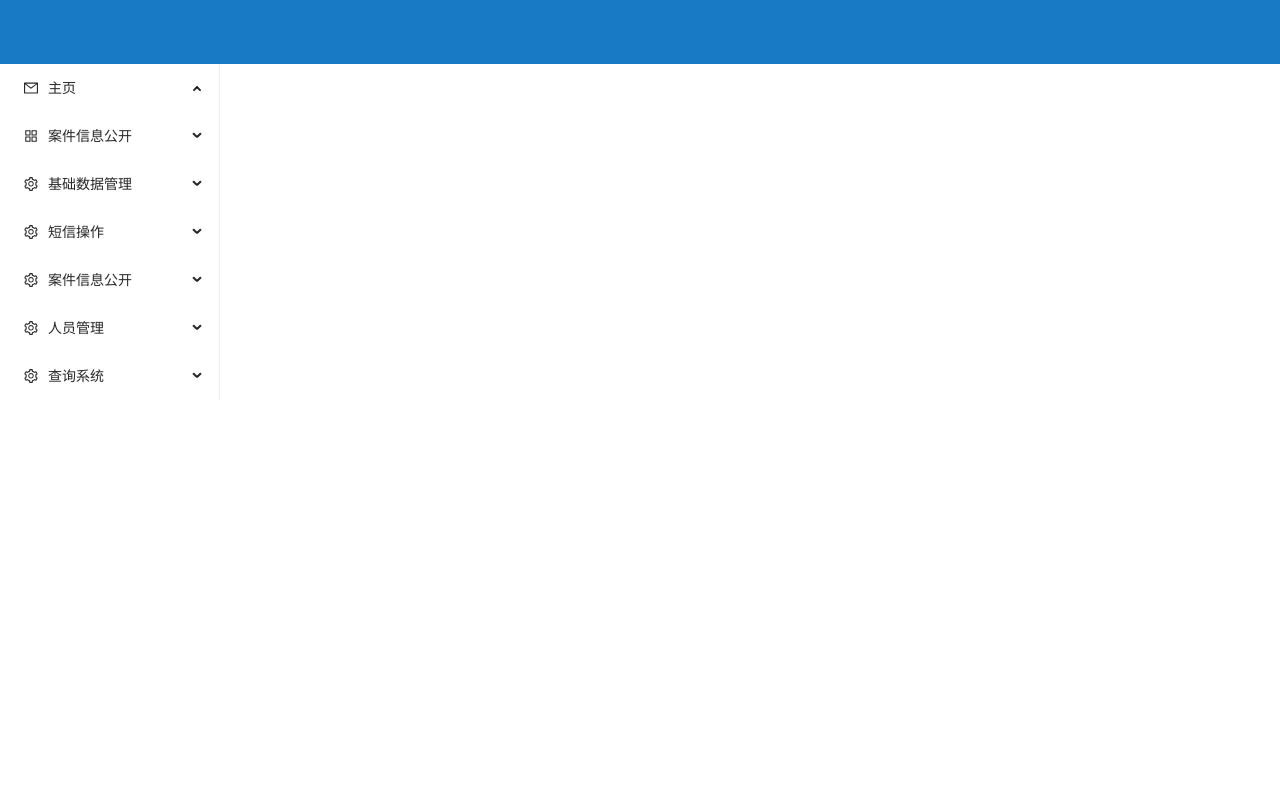
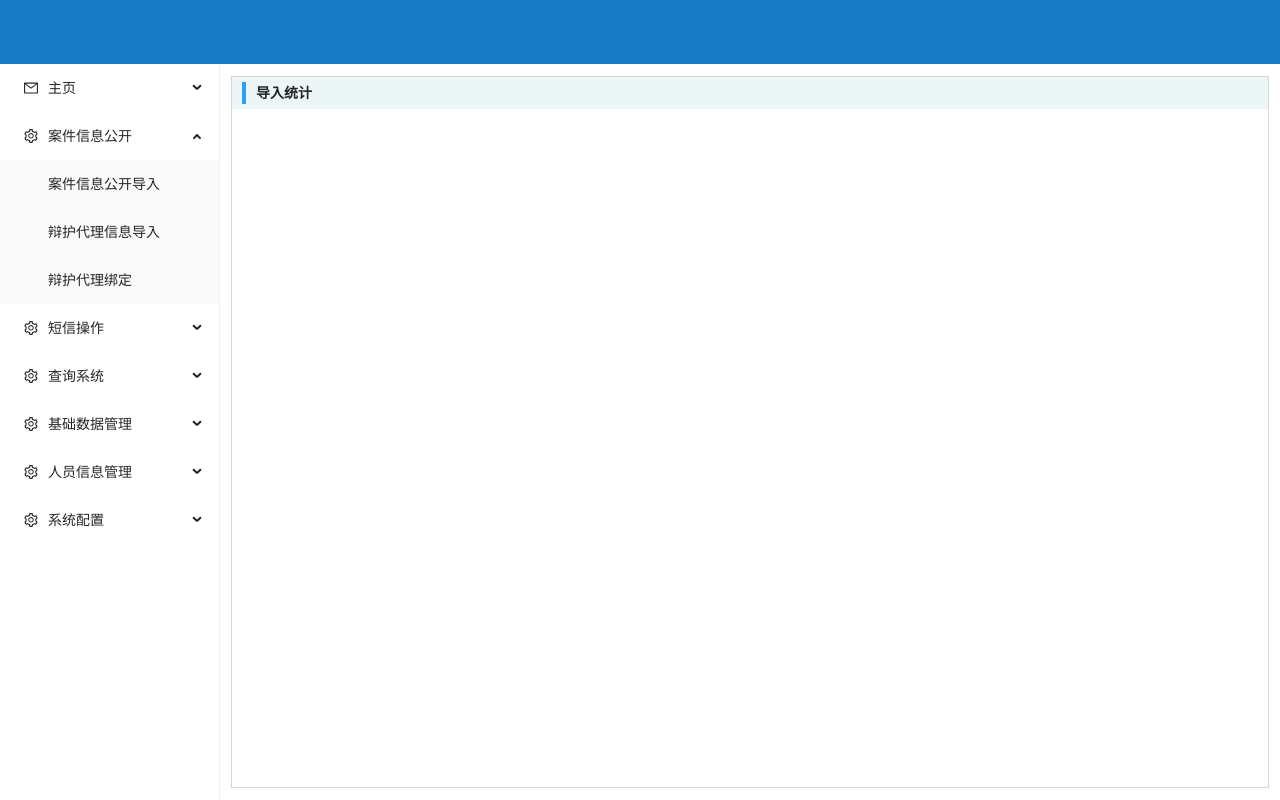
Before and after one commit to sayLX/WineYard, a Vue app: page /#/leadingIn in a window 1280 px wide. Built offline with nearby package versions, Linux system fonts and the light colour scheme.

Commit message:
路由框架的搭建

```diff
--- a/src/App.vue
+++ b/src/App.vue
@@ -9,6 +9,7 @@
                 theme="light"
                 v-model:selectedKeys="selectedKeys"
                 @openChange="onOpenChange"
+                @click="clickItem"
                 class="l-menu"
                 >
                 <a-sub-menu key="sub1">
@@ -18,48 +19,48 @@
                 </a-sub-menu>
                 <a-sub-menu key="sub2">
                     <template #title>
-                    <span><AppstoreOutlined /><span>案件信息公开</span></span>
+                    <span><SettingOutlined /><span>案件信息公开</span></span>
                     </template>
-                    <a-menu-item key="1">用户管理</a-menu-item>
-                    <a-menu-item key="2">组织机构</a-menu-item>
-                    <a-menu-item key="4">数据字典</a-menu-item>
-                    <a-menu-item key="5">功能管理</a-menu-item>
+                    <a-menu-item key="1">案件信息公开导入</a-menu-item>
+                    <a-menu-item key="2">辩护代理信息导入</a-menu-item>
+                    <a-menu-item key="3">辩护代理绑定</a-menu-item>
                 </a-sub-menu>
                 <a-sub-menu key="sub3">
                     <template #title>
-                    <span><SettingOutlined /><span>基础数据管理</span></span>
+                    <span><SettingOutlined /><span>短信操作</span></span>
                     </template>
-                    <a-menu-item key="6">短信模板</a-menu-item>
+                    <a-menu-item key="4">本院通知</a-menu-item>
+                    <a-menu-item key="5">自定义短信</a-menu-item>
                 </a-sub-menu>
                 <a-sub-menu key="sub4">
                     <template #title>
-                    <span><SettingOutlined /><span>短信操作</span></span>
+                    <span><SettingOutlined /><span>查询系统</span></span>
                     </template>
-                    <a-menu-item key="7">本院通知</a-menu-item>
-                    <a-menu-item key="8">自定义短信</a-menu-item>
+                    <a-menu-item key="sendQuery">发送记录查询</a-menu-item>
+                    <a-menu-item key="sendStatistics">发送记录统计</a-menu-item>
+                    <a-menu-item key="leadingIn">导入记录统计</a-menu-item>
                 </a-sub-menu>
                 <a-sub-menu key="sub5">
                     <template #title>
-                    <span><SettingOutlined /><span>案件信息公开</span></span>
+                    <span><SettingOutlined /><span>基础数据管理</span></span>
                     </template>
-                    <a-menu-item key="9">案件信息公开导入</a-menu-item>
-                    <a-menu-item key="10">辩护代理信息导入</a-menu-item>
-                    <a-menu-item key="11">辩护代理绑定</a-menu-item>
+                    <a-menu-item key="9">短信模板</a-menu-item>
                 </a-sub-menu>
                 <a-sub-menu key="sub6">
                     <template #title>
-                    <span><SettingOutlined /><span>人员管理</span></span>
+                    <span><SettingOutlined /><span>人员信息管理</span></span>
                     </template>
-                    <a-menu-item key="12">律师管理</a-menu-item>
-                    <a-menu-item key="13">单位人员管理</a-menu-item>
+                    <a-menu-item key="10">律师管理</a-menu-item>
+                    <a-menu-item key="11">单位人员管理</a-menu-item>
                 </a-sub-menu>
                 <a-sub-menu key="sub7">
                     <template #title>
-                    <span><SettingOutlined /><span>查询系统</span></span>
+                    <span><SettingOutlined /><span>系统配置</span></span>
                     </template>
-                    <a-menu-item key="14">发送记录查询</a-menu-item>
-                    <a-menu-item key="15">发送记录统计</a-menu-item>
-                    <a-menu-item key="16">导入记录统计</a-menu-item>
+                    <a-menu-item key="12">用户管理</a-menu-item>
+                    <a-menu-item key="13">组织机构</a-menu-item>
+                    <a-menu-item key="14">数据字典</a-menu-item>
+                    <a-menu-item key="15">功能管理</a-menu-item>
                 </a-sub-menu>
                 </a-menu>
             </div>
@@ -70,29 +71,40 @@
   </div>
 </template>
 <script lang='ts'>
-import { MailOutlined, AppstoreOutlined, SettingOutlined } from '@ant-design/icons-vue'
-import { defineComponent } from 'vue'
+import { MailOutlined, SettingOutlined } from '@ant-design/icons-vue'
+import { defineComponent, reactive, toRefs } from 'vue'
+import { useRouter } from 'vue-router'
 export default defineComponent({
   components: {
     MailOutlined,
-    AppstoreOutlined,
     SettingOutlined
   },
-  data () {
+  setup () {
+    const menu = reactive({
+      rootSubmenuKeys: ['sub1', 'sub2', 'sub3', 'sub4', 'sub5', 'sub6', 'sub7'],
+      openKeys: ['sub2'],
+      selectedKeys: []
+    })
+    const onOpenChange = (openKeys: string[]) => {
+      const latestOpenKey: string | undefined = openKeys.find((key: string) => menu.openKeys.indexOf(key) === -1)
+      console.log(latestOpenKey)
+      if (menu.rootSubmenuKeys.indexOf(latestOpenKey as string) === -1) {
+        menu.openKeys = openKeys
+      } else {
+        menu.openKeys = latestOpenKey ? [latestOpenKey] : []
+      }
+    }
+    const router = useRouter()
+    const clickItem = (e: object) => {
+      const url = e.key
+      router.push({
+        name: url
+      })
+    }
     return {
-      rootSubmenuKeys: ['sub1', 'sub2', 'sub3', 'sub4', 'sub5', 'sub6', 'sub7'],
-      openKeys: ['sub1'],
-      selectedKeys: []
-    }
-  },
-  methods: {
-    onOpenChange (openKeys: string[]) {
-      const latestOpenKey: string | undefined = openKeys.find((key: string) => this.openKeys.indexOf(key) === -1)
-      if (this.rootSubmenuKeys.indexOf(latestOpenKey as string) === -1) {
-        this.openKeys = openKeys
-      } else {
-        this.openKeys = latestOpenKey ? [latestOpenKey] : []
-      }
+      ...toRefs(menu),
+      onOpenChange,
+      clickItem
     }
   }
 })
@@ -104,12 +116,15 @@ export default defineComponent({
     padding: 0;
     height: 100%;
     width: 100%;
+    display: flex;
+    flex-direction: column;
     .title {
         width: 100%;
         height: 64px;
         background-color: #1879c4;
     }
     .ctx {
+        flex: 1;
         display: flex;
         .left {
             width: 220px;
--- a/src/router/index.ts
+++ b/src/router/index.ts
@@ -10,6 +10,21 @@ const routes = [
     path: '/login',
     name: 'me',
     component: () => import('../views/login/Login.vue')
+  },
+  {
+    path: '/sendQuery',
+    name: 'sendQuery',
+    component: () => import('../views/querySystem/SendQuery.vue')
+  },
+  {
+    path: '/sendStatistics',
+    name: 'sendStatistics',
+    component: () => import('../views/querySystem/SendStatistics.vue')
+  },
+  {
+    path: '/leadingIn',
+    name: 'leadingIn',
+    component: () => import('../views/querySystem/LeadingIn.vue')
   }
 ]
 
--- /dev/null
+++ b/src/views/querySystem/LeadingIn.vue
@@ -0,0 +1,34 @@
+<template>
+    <div class="ctx">
+        <div class="body">
+            <Title title="导入统计"></Title>
+        </div>
+    </div>
+</template>
+
+<script lang="ts">
+import { defineComponent } from 'vue'
+import Title from './components/Title.vue'
+export default defineComponent({
+  name: '',
+  components: {
+    Title
+  }
+})
+</script>
+
+<style lang="scss" scoped>
+.ctx {
+    width: 100%;
+    height: 100%;
+    position: relative;
+    .body {
+        position: absolute;
+        left: 11px;
+        right: 11px;
+        top: 12px;
+        bottom: 12px;
+        border: solid 1px #d8d7d7;
+    }
+}
+</style>
--- /dev/null
+++ b/src/views/querySystem/SendQuery.vue
@@ -0,0 +1,34 @@
+<template>
+    <div class="ctx">
+        <div class="body">
+            <Title title="发送记录查询"></Title>
+        </div>
+    </div>
+</template>
+
+<script lang="ts">
+import { defineComponent } from 'vue'
+import Title from './components/Title.vue'
+export default defineComponent({
+  name: '',
+  components: {
+    Title
+  }
+})
+</script>
+
+<style lang="scss" scoped>
+.ctx {
+    width: 100%;
+    height: 100%;
+    position: relative;
+    .body {
+        position: absolute;
+        left: 11px;
+        right: 11px;
+        top: 12px;
+        bottom: 12px;
+        border: solid 1px #d8d7d7;
+    }
+}
+</style>
--- /dev/null
+++ b/src/views/querySystem/SendStatistics.vue
@@ -0,0 +1,34 @@
+<template>
+    <div class="ctx">
+        <div class="body">
+            <Title title="发送记录统计"></Title>
+        </div>
+    </div>
+</template>
+
+<script lang="ts">
+import { defineComponent } from 'vue'
+import Title from './components/Title.vue'
+export default defineComponent({
+  name: '',
+  components: {
+    Title
+  }
+})
+</script>
+
+<style lang="scss" scoped>
+.ctx {
+    width: 100%;
+    height: 100%;
+    position: relative;
+    .body {
+        position: absolute;
+        left: 11px;
+        right: 11px;
+        top: 12px;
+        bottom: 12px;
+        border: solid 1px #d8d7d7;
+    }
+}
+</style>
--- /dev/null
+++ b/src/views/querySystem/components/Title.vue
@@ -0,0 +1,29 @@
+<template>
+    <div class="title">
+        <div class="t">{{title}}</div>
+    </div>
+</template>
+<script lang="ts">
+import { defineComponent } from 'vue'
+export default defineComponent({
+  name: 'Title',
+  props: {
+    title: {
+      type: String,
+      required: true
+    }
+  }
+})
+</script>
+<style lang="scss">
+.title {
+    width: 100%;
+    background-color: #ecf6f7;
+    padding: 5px 10px;
+    .t {
+        font-weight: 600;
+        border-left: 4px solid #28a2fd;
+        padding-left: 10px;
+    }
+}
+</style>
```
